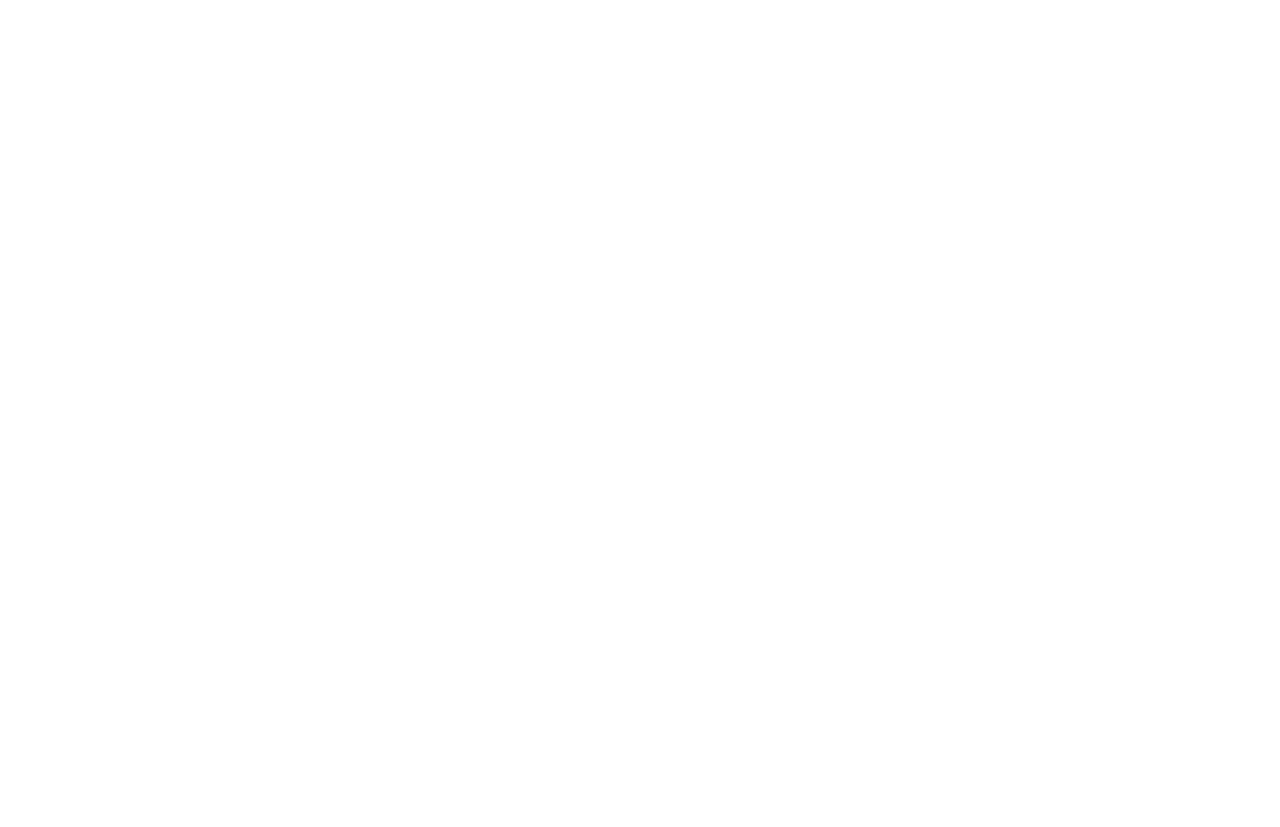
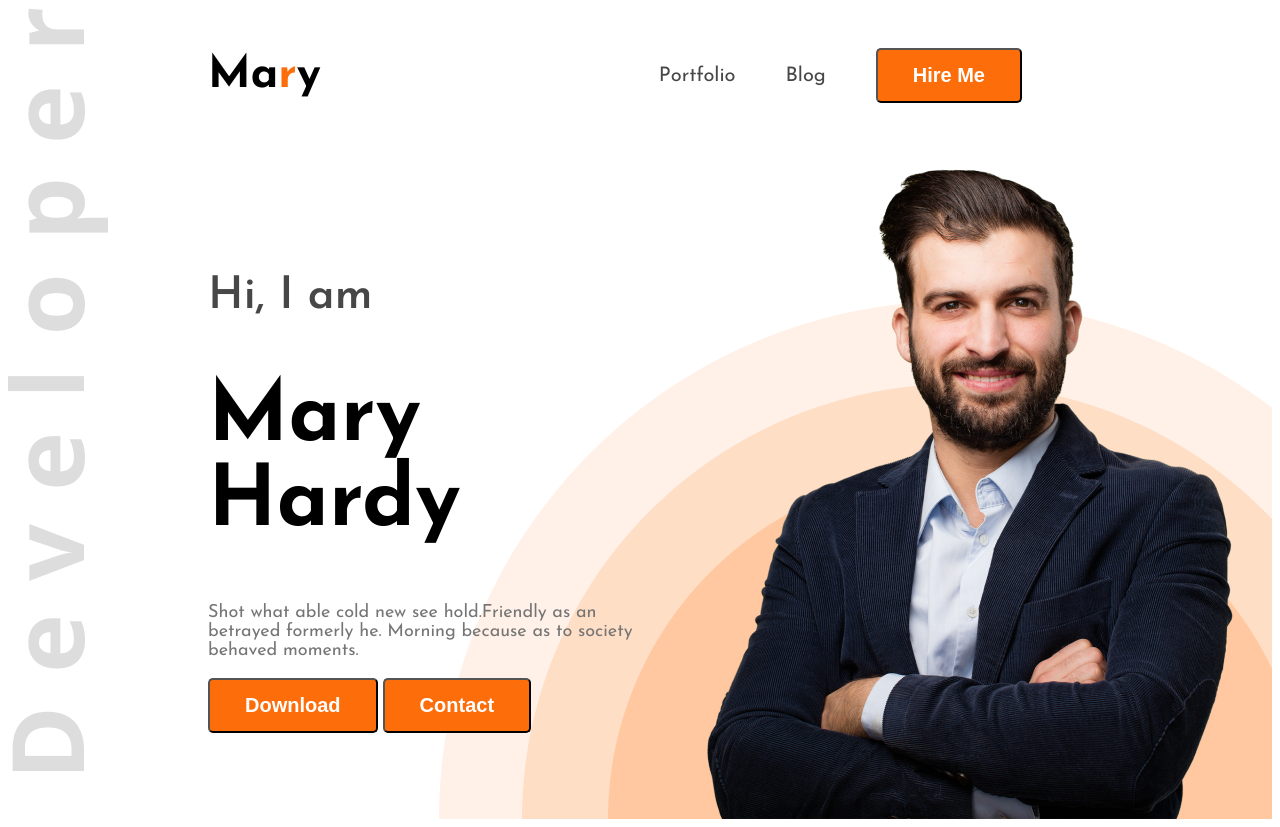
Before and after one commit to siamahmeddhk/web-protfolio, a plain HTML site: page index.html in a window 1280 px wide. Before the commit the page ends 800 px from the top, so only its background shows below. Drawn offline with Linux system fonts and the light colour scheme.

Commit message:
banner added

```diff
--- a/index.html
+++ b/index.html
@@ -3,9 +3,39 @@
 <head>
     <meta charset="UTF-8">
     <meta name="viewport" content="width=device-width, initial-scale=1.0">
+    <link rel="preconnect" href="https://fonts.googleapis.com">
+<link rel="preconnect" href="https://fonts.gstatic.com" crossorigin>
+<link href="https://fonts.googleapis.com/css2?family=Josefin+Sans:ital,wght@0,100..700;1,100..700&family=Open+Sans:ital,wght@0,300..800;1,300..800&family=Work+Sans:ital,wght@0,100..900;1,100..900&display=swap" rel="stylesheet">
     <title>Document</title>
+    <link rel="stylesheet" href="styles/style.css">
 </head>
-<body>
+<body class="josefin-sans-normal">
+    <header class="header">
+        <nav>
+            <h3 class="nav-title">Ma<span class="pry">r</span>y</h3>
+            <ul>
+                <li><a class="dark-2" href="">Portfolio</a></li>
+                <li><a class="dark-2" href="">Blog</a></li>
+                <li><a href=""><button class="btn-pry">Hire Me</button></a></li>
+            </ul>
+        </nav>
+        <div class="banner">
+            <div class="banner-cont">
+                <h3 class="banner-gretting dark-2">Hi, I  am</h3>
+                <h1 class="banner-title">Mary Hardy</h1>
+                <p class="banner-dis">Shot what able cold new see hold.Friendly as an betrayed formerly he. Morning because as to society behaved moments.</p>
+                <button class="btn-pry">Download</button>
+                <button class="btn-pry">Contact</button>
+            </div>
+            <img class="banner-img" src="images/hardy.png" alt="">
+        </div>
 
+   </header>
+   <main>
+
+   </main>
+   <footer>
+
+   </footer>
 </body>
 </html>
--- /dev/null
+++ b/styles/style.css
@@ -0,0 +1,70 @@
+.josefin-sans-normal {
+    font-family: "Josefin Sans", serif;
+    font-optical-sizing: auto;
+    font-style: normal;
+}
+.pry{
+    color: #FD6E0A;
+}
+.dark-2{
+    color: #474747;
+}
+.btn-pry{
+    background-color: #FD6E0A;
+    font-size: 20px;
+    color: white;
+    padding: 14px 35px;
+    font-weight: bold;
+    border-radius: 5px;
+}
+nav{
+    display: flex;
+    align-items: center;
+    justify-content: space-between;
+    margin: 0 200px;
+}
+.nav-title{
+    font-weight: 800;
+    font-size: 45px;
+}
+nav ul{
+    display: flex;
+    align-items: center;
+}
+nav ul li{
+    list-style: none;
+    margin-right: 50px;
+}
+nav ul li a{
+    text-decoration: none;
+    font-size: 20px;
+}
+.header{
+    background-image: url("../images/developer.png"), url("../images/header_bg.png");
+    background-repeat: no-repeat;
+    background-position: top left, bottom right;
+}
+.banner{
+    display: flex;
+    align-items: center;
+    justify-content: space-between;
+    margin: 0 30px 0 200px;
+}
+.banner-cont{
+    width: 585px;
+}
+.banner-img{
+    width: 585px;
+}
+.banner-gretting{
+    font-size: 45px;
+    font-weight: 600;
+}
+.banner-title{
+    font-size: 85px;
+    font-weight: bold;
+}
+.banner-dis{
+    color: #757575;
+    font-size: 18px;
+}
```
Also changed, not shown: images/developer.png (added), images/hardy.png (added), images/header_bg.png (added), images/icons/facebook.png (added), images/icons/insta.png (added), images/icons/js.png (added), images/icons/mongo.png (added), images/icons/nodejs.png (added), images/icons/react.png (added), images/icons/twitter.png (added).
